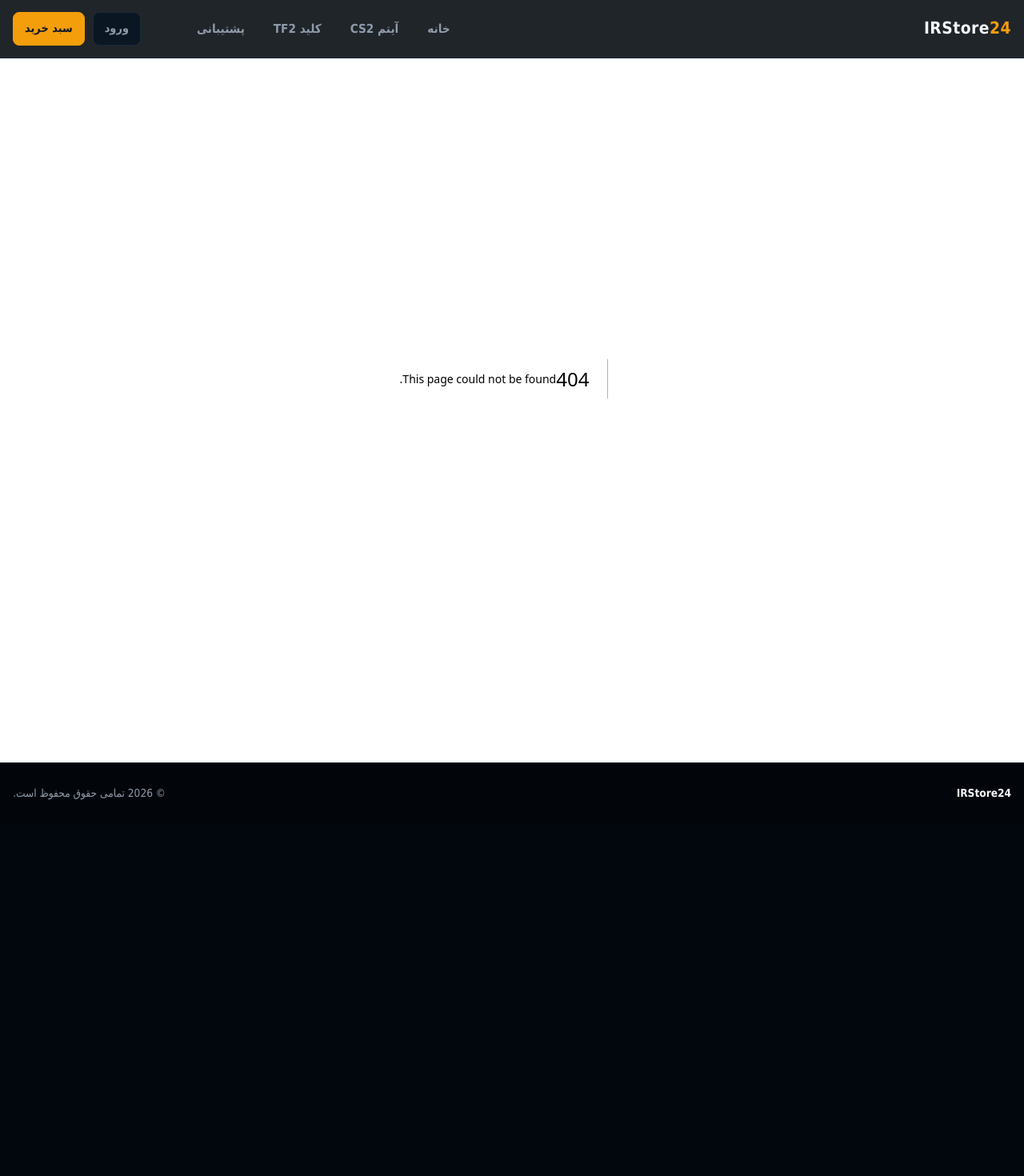
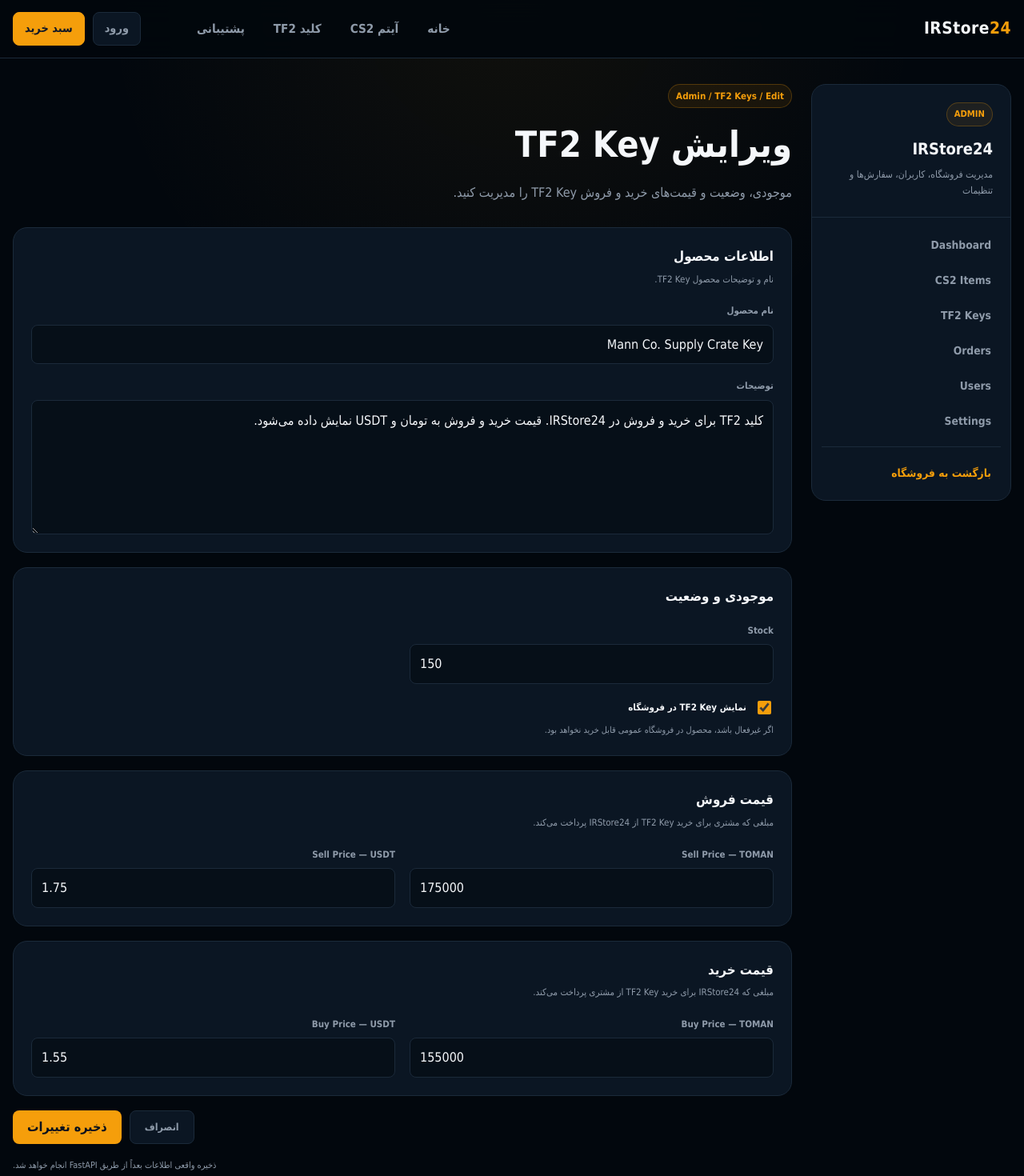
Before and after one commit to Maximus42-byte/IRStore24-Web, a Next.js app: page /admin/tf2-keys/edit in a window 1280 px wide. Before the commit this address had no page. Shown: the top 1470 px of the page at 80% size. Before the commit the page ends 1030 px from the top, so only its background shows below. Built offline with nearby package versions, Linux system fonts and the light colour scheme.

Commit message:
Add admin TF2 key edit form

```diff
--- /dev/null
+++ b/app/admin/tf2-keys/edit/page.tsx
@@ -0,0 +1,48 @@
+import TF2KeyForm from "../../../../components/admin/TF2KeyForm";
+import { mockTf2Key } from "../../../../data/mockTf2Key";
+
+import styles from "../../admin.module.css";
+
+export default function EditTF2KeyPage() {
+  return (
+    <>
+      <header className={styles.pageHeader}>
+        <span className={styles.eyebrow}>
+          Admin / TF2 Keys / Edit
+        </span>
+
+        <h1 className={styles.pageTitle}>
+          ویرایش TF2 Key
+        </h1>
+
+        <p className={styles.pageDescription}>
+          موجودی، وضعیت و قیمت‌های خرید و فروش TF2 Key
+          را مدیریت کنید.
+        </p>
+      </header>
+
+      <TF2KeyForm
+        initialValues={{
+          name: mockTf2Key.name,
+          description: mockTf2Key.description,
+          stockQuantity: String(
+            mockTf2Key.stockQuantity,
+          ),
+          sellPriceToman: String(
+            mockTf2Key.sellPriceToman,
+          ),
+          sellPriceUsdt: String(
+            mockTf2Key.sellPriceUsdt,
+          ),
+          buyPriceToman: String(
+            mockTf2Key.buyPriceToman,
+          ),
+          buyPriceUsdt: String(
+            mockTf2Key.buyPriceUsdt,
+          ),
+          isActive: mockTf2Key.isActive,
+        }}
+      />
+    </>
+  );
+}
--- /dev/null
+++ b/components/admin/TF2KeyForm.tsx
@@ -0,0 +1,308 @@
+"use client";
+
+import Link from "next/link";
+import { FormEvent, useState } from "react";
+
+import styles from "../../app/admin/admin.module.css";
+
+type TF2KeyFormValues = {
+  name: string;
+  description: string;
+  stockQuantity: string;
+  sellPriceToman: string;
+  sellPriceUsdt: string;
+  buyPriceToman: string;
+  buyPriceUsdt: string;
+  isActive: boolean;
+};
+
+type TF2KeyFormProps = {
+  initialValues: TF2KeyFormValues;
+};
+
+export default function TF2KeyForm({
+  initialValues,
+}: TF2KeyFormProps) {
+  const [values, setValues] =
+    useState<TF2KeyFormValues>(initialValues);
+
+  function updateField(
+    field: keyof Omit<TF2KeyFormValues, "isActive">,
+    value: string,
+  ) {
+    setValues((current) => ({
+      ...current,
+      [field]: value,
+    }));
+  }
+
+  function handleSubmit(
+    event: FormEvent<HTMLFormElement>,
+  ) {
+    event.preventDefault();
+
+    /*
+     * UI only for now.
+     * Saving will later be handled by FastAPI.
+     */
+  }
+
+  return (
+    <form
+      className={styles.adminForm}
+      onSubmit={handleSubmit}
+    >
+      <section className={styles.formSection}>
+        <div className={styles.formSectionHeader}>
+          <h2 className={styles.formSectionTitle}>
+            اطلاعات محصول
+          </h2>
+
+          <p className={styles.formSectionDescription}>
+            نام و توضیحات محصول TF2 Key.
+          </p>
+        </div>
+
+        <div className={styles.formGrid}>
+          <div
+            className={`${styles.formField} ${styles.formFieldFull}`}
+          >
+            <label htmlFor="name">
+              نام محصول
+            </label>
+
+            <input
+              id="name"
+              type="text"
+              required
+              value={values.name}
+              onChange={(event) =>
+                updateField(
+                  "name",
+                  event.target.value,
+                )
+              }
+            />
+          </div>
+
+          <div
+            className={`${styles.formField} ${styles.formFieldFull}`}
+          >
+            <label htmlFor="description">
+              توضیحات
+            </label>
+
+            <textarea
+              id="description"
+              rows={5}
+              required
+              value={values.description}
+              onChange={(event) =>
+                updateField(
+                  "description",
+                  event.target.value,
+                )
+              }
+            />
+          </div>
+        </div>
+      </section>
+
+      <section className={styles.formSection}>
+        <div className={styles.formSectionHeader}>
+          <h2 className={styles.formSectionTitle}>
+            موجودی و وضعیت
+          </h2>
+        </div>
+
+        <div className={styles.formGrid}>
+          <div className={styles.formField}>
+            <label htmlFor="stockQuantity">
+              Stock
+            </label>
+
+            <input
+              id="stockQuantity"
+              type="number"
+              min="0"
+              step="1"
+              required
+              dir="ltr"
+              value={values.stockQuantity}
+              onChange={(event) =>
+                updateField(
+                  "stockQuantity",
+                  event.target.value,
+                )
+              }
+            />
+          </div>
+
+          <div
+            className={`${styles.formField} ${styles.formFieldFull}`}
+          >
+            <label className={styles.adminCheckboxRow}>
+              <input
+                type="checkbox"
+                checked={values.isActive}
+                onChange={(event) =>
+                  setValues((current) => ({
+                    ...current,
+                    isActive:
+                      event.target.checked,
+                  }))
+                }
+              />
+
+              نمایش TF2 Key در فروشگاه
+            </label>
+
+            <span className={styles.formFieldHint}>
+              اگر غیرفعال باشد، محصول در فروشگاه عمومی
+              قابل خرید نخواهد بود.
+            </span>
+          </div>
+        </div>
+      </section>
+
+      <section className={styles.formSection}>
+        <div className={styles.formSectionHeader}>
+          <h2 className={styles.formSectionTitle}>
+            قیمت فروش
+          </h2>
+
+          <p className={styles.formSectionDescription}>
+            مبلغی که مشتری برای خرید TF2 Key از
+            IRStore24 پرداخت می‌کند.
+          </p>
+        </div>
+
+        <div className={styles.formGrid}>
+          <div className={styles.formField}>
+            <label htmlFor="sellPriceToman">
+              Sell Price — TOMAN
+            </label>
+
+            <input
+              id="sellPriceToman"
+              type="number"
+              min="0"
+              step="1"
+              required
+              dir="ltr"
+              value={values.sellPriceToman}
+              onChange={(event) =>
+                updateField(
+                  "sellPriceToman",
+                  event.target.value,
+                )
+              }
+            />
+          </div>
+
+          <div className={styles.formField}>
+            <label htmlFor="sellPriceUsdt">
+              Sell Price — USDT
+            </label>
+
+            <input
+              id="sellPriceUsdt"
+              type="number"
+              min="0"
+              step="0.01"
+              required
+              dir="ltr"
+              value={values.sellPriceUsdt}
+              onChange={(event) =>
+                updateField(
+                  "sellPriceUsdt",
+                  event.target.value,
+                )
+              }
+            />
+          </div>
+        </div>
+      </section>
+
+      <section className={styles.formSection}>
+        <div className={styles.formSectionHeader}>
+          <h2 className={styles.formSectionTitle}>
+            قیمت خرید
+          </h2>
+
+          <p className={styles.formSectionDescription}>
+            مبلغی که IRStore24 برای خرید TF2 Key از
+            مشتری پرداخت می‌کند.
+          </p>
+        </div>
+
+        <div className={styles.formGrid}>
+          <div className={styles.formField}>
+            <label htmlFor="buyPriceToman">
+              Buy Price — TOMAN
+            </label>
+
+            <input
+              id="buyPriceToman"
+              type="number"
+              min="0"
+              step="1"
+              required
+              dir="ltr"
+              value={values.buyPriceToman}
+              onChange={(event) =>
+                updateField(
+                  "buyPriceToman",
+                  event.target.value,
+                )
+              }
+            />
+          </div>
+
+          <div className={styles.formField}>
+            <label htmlFor="buyPriceUsdt">
+              Buy Price — USDT
+            </label>
+
+            <input
+              id="buyPriceUsdt"
+              type="number"
+              min="0"
+              step="0.01"
+              required
+              dir="ltr"
+              value={values.buyPriceUsdt}
+              onChange={(event) =>
+                updateField(
+                  "buyPriceUsdt",
+                  event.target.value,
+                )
+              }
+            />
+          </div>
+        </div>
+      </section>
+
+      <div className={styles.formActions}>
+        <Link
+          href="/admin/tf2-keys"
+          className={styles.secondaryAdminButton}
+        >
+          انصراف
+        </Link>
+
+        <button
+          type="submit"
+          className={styles.primaryAdminButton}
+        >
+          ذخیره تغییرات
+        </button>
+      </div>
+
+      <p className={styles.formNotice}>
+        ذخیره واقعی اطلاعات بعداً از طریق FastAPI انجام
+        خواهد شد.
+      </p>
+    </form>
+  );
+}
```
Also changed, not shown: app/admin/tf2-keys/page.tsx (+6 -7 lines).
